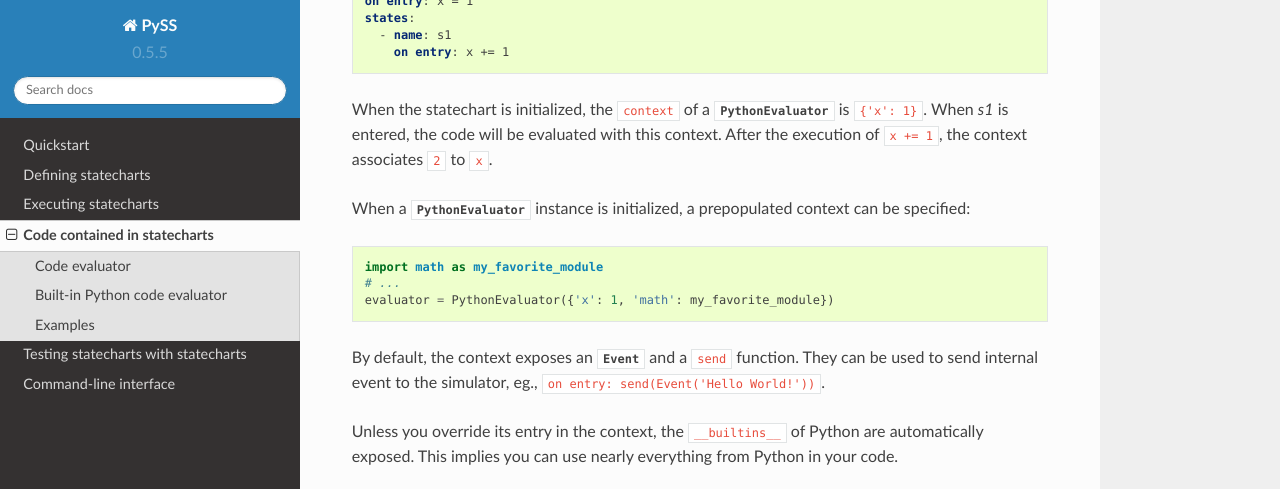
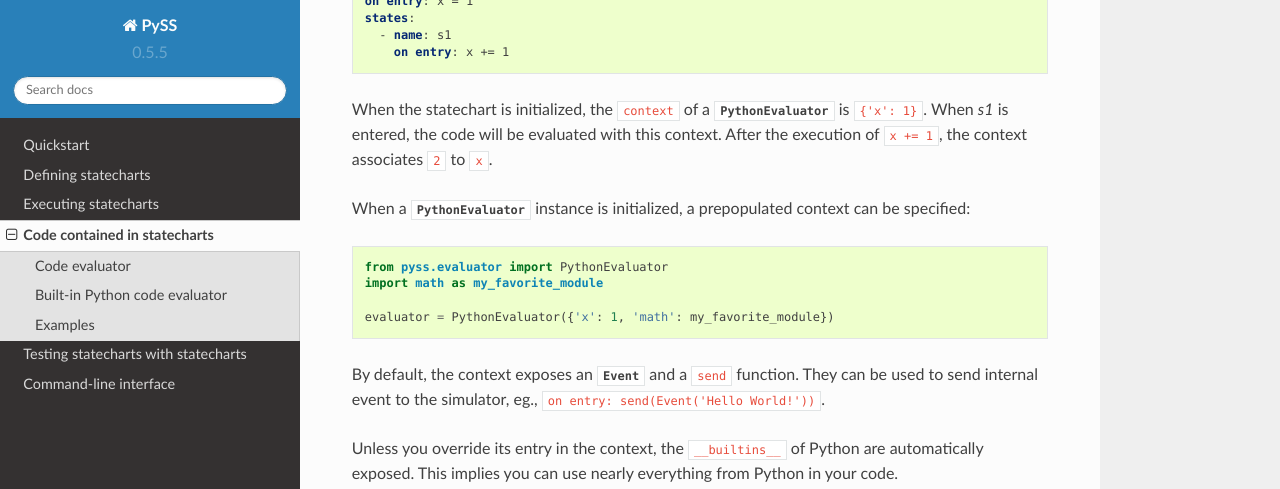
Before and after one commit to AlexandreDecan/sismic, a Sphinx documentation site: the page built from docs/evaluation.rst, in a window 1280 px wide and 900 px high, scrolled down 964 px, cut to the strip 0-489 px from the top of the window. Built offline with Sphinx 7.4.7 and the Read the Docs theme 2.0.0, drawn with Linux system fonts in a browser that asks for light colours.

Commit message:
Add import in example

```diff
--- a/docs/evaluation.rst
+++ b/docs/evaluation.rst
@@ -53,8 +53,9 @@ When a :py:class:`~pyss.evaluator.PythonEvaluator` instance is initialized, a pr
 
 .. code:: python
 
+    from pyss.evaluator import PythonEvaluator
     import math as my_favorite_module
-    # ...
+
     evaluator = PythonEvaluator({'x': 1, 'math': my_favorite_module})
 
 
```
